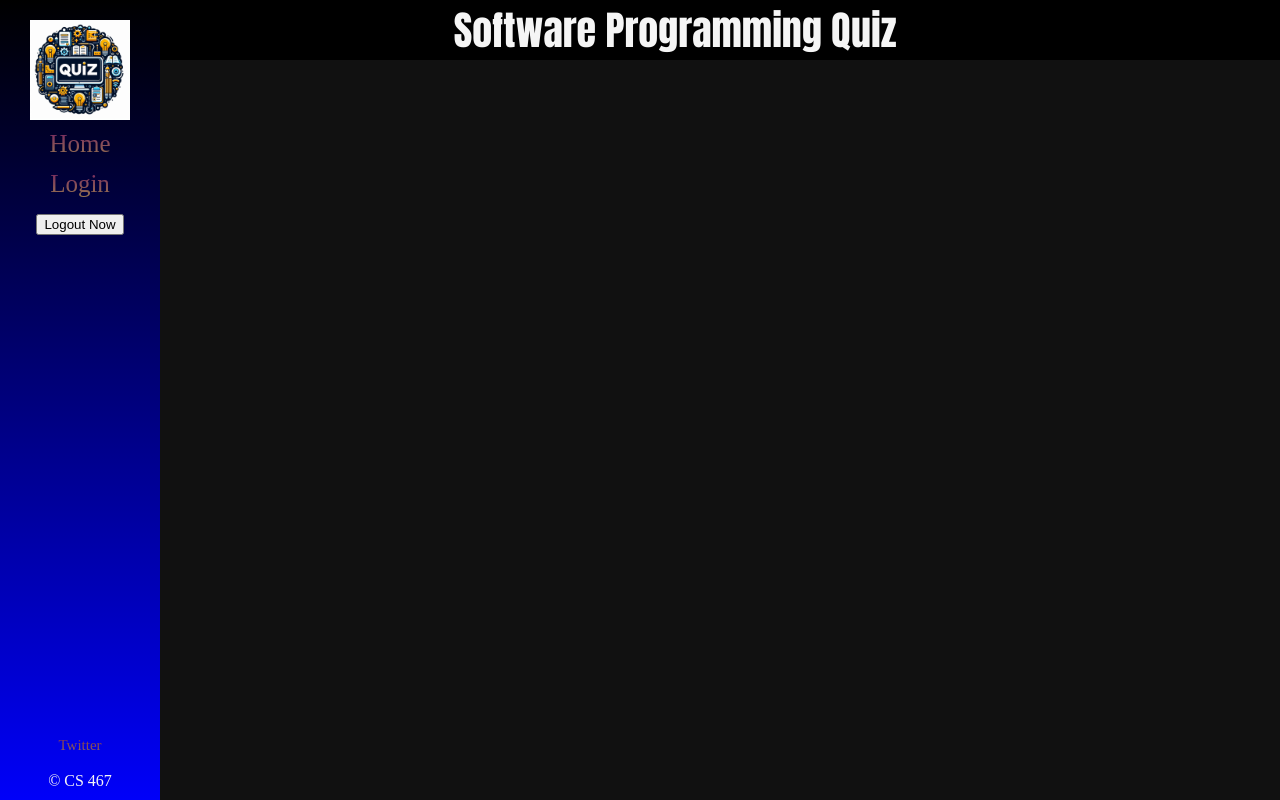
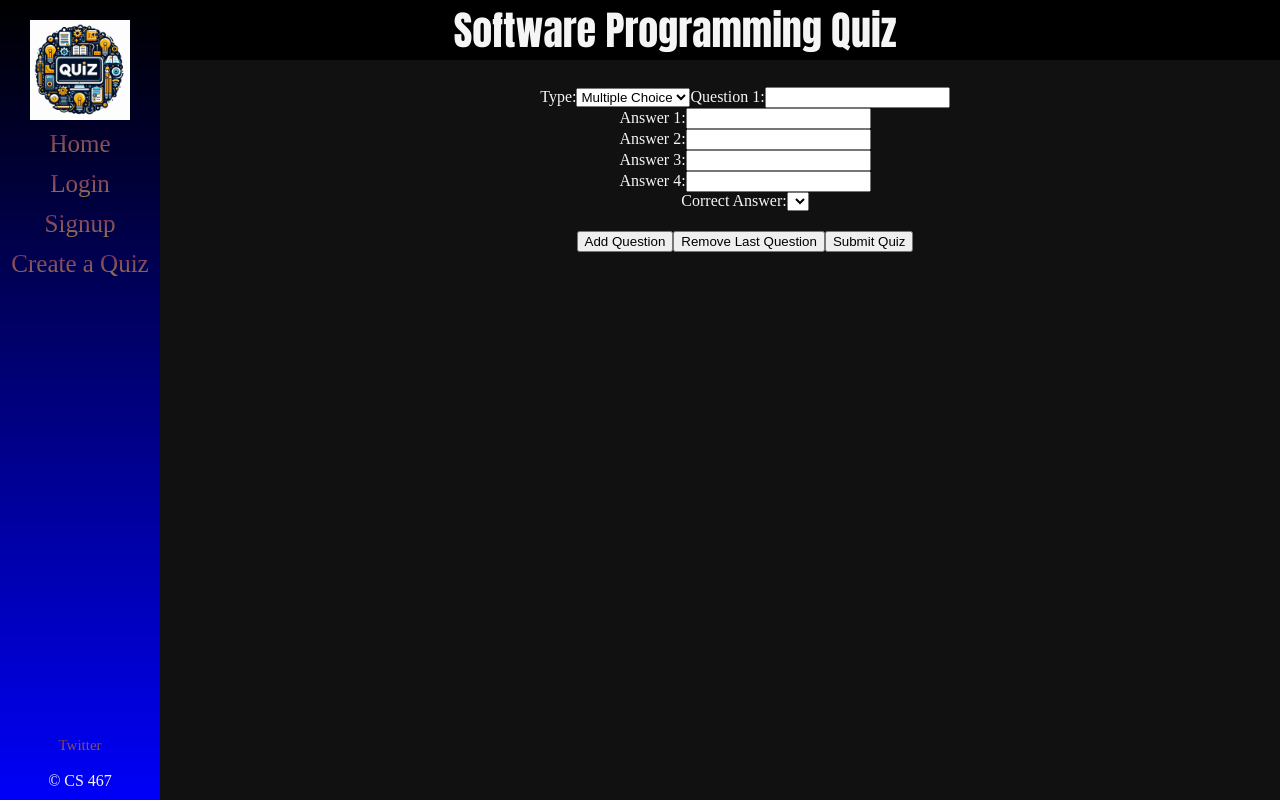
Before and after one commit to jgiggler/software-programming-quiz-frontend, a React (Vite) app in the folder quiz-frontend/: page /create-quiz in a window 1280 px wide. Built offline with nearby package versions, Linux system fonts and the light colour scheme.

Commit message:
created Create a Quiz Page, Signup Page, and added components related to those pages

```diff
--- a/quiz-frontend/src/App.jsx
+++ b/quiz-frontend/src/App.jsx
@@ -5,6 +5,8 @@ import './App.css'
 import Nav from './components/Nav';
 import HomePage from './pages/HomePage';
 import LoginPage from './pages/LoginPage';
+import CreateQuiz from './pages/CreateQuizPage';
+import SignUpPage from './pages/SignUpPage';
 
 function App() {
 
@@ -21,6 +23,8 @@ function App() {
     <Routes>
       <Route path='/' element={<HomePage/>}/>
       <Route path='/login' element={<LoginPage/>}/>
+      <Route path='/create-quiz' element={<CreateQuiz/>}/>
+      <Route path='/signup' element={<SignUpPage/>}/>
     </Routes>
     </main>
 
--- a/quiz-frontend/src/components/Nav.jsx
+++ b/quiz-frontend/src/components/Nav.jsx
@@ -13,8 +13,10 @@ function Nav({}) {
 
         <Link to="/" onClick={() => setIsOpen(false)}>Home</Link>
         <Link to="/login" onClick={() => setIsOpen(false)}>Login</Link>
+        <Link to="/signup" onClick={() => setIsOpen(false)}>Signup</Link>
+        <Link to="/create-quiz" onClick={() => setIsOpen(false)}>Create a Quiz</Link>
 
-        <button className='logout' >Logout Now</button>
+        {/* <button className='logout' >Logout Now</button> */}
         <div className='social-box'>
             <a className="socials" href='http://twitter.com'>Twitter</a>
         </div>
--- /dev/null
+++ b/quiz-frontend/src/components/SignupTakenMessage.jsx
@@ -0,0 +1,12 @@
+import React from 'react';
+
+function Taken({isCorrect, count}){
+    if (!isCorrect){
+    return <>
+        <p className='message2'> Username already taken </p>
+
+        </>
+    }
+}
+
+export default Taken;
--- /dev/null
+++ b/quiz-frontend/src/components/Terms&Conditions.jsx
@@ -0,0 +1,17 @@
+import React from 'react';
+
+function TandC({isOpen}){
+    if (isOpen){
+    return <>
+
+        <div className="tandc">
+          <h2>Terms and Conditions</h2>
+
+          <p>We will only use your email for verification purposes and to send you results from quizzes you have made. We will NOT use it for marketing purposes.
+             We do not sell your personal information.</p>
+        </div>
+        </>
+    }
+}
+
+export default TandC;
--- /dev/null
+++ b/quiz-frontend/src/pages/CreateQuizPage.jsx
@@ -0,0 +1,148 @@
+// src/CreateQuiz.js
+import React, { useState } from 'react';
+
+const CreateQuiz = () => {
+  const initialQuestionState = {
+    question: '',
+    type: 'multiple-choice',
+    answers: ['', '', '', ''],
+    correctAnswers: [0]
+  };
+
+  const [quiz, setQuiz] = useState([initialQuestionState]);
+
+  const handleQuestionChange = (index, event) => {
+    const newQuiz = [...quiz];
+    newQuiz[index].question = event.target.value;
+    setQuiz(newQuiz);
+  };
+
+  const handleTypeChange = (index, event) => {
+    const newQuiz = [...quiz];
+    newQuiz[index].type = event.target.value;
+
+    if (event.target.value === 'true-false') {
+      newQuiz[index].answers = ['True', 'False'];
+      newQuiz[index].correctAnswers = [0];
+    } else {
+      newQuiz[index].answers = ['', '', '', ''];
+      newQuiz[index].correctAnswers = [0];
+    }
+
+    setQuiz(newQuiz);
+  };
+
+  const handleAnswerChange = (qIndex, aIndex, event) => {
+    const newQuiz = [...quiz];
+    newQuiz[qIndex].answers[aIndex] = event.target.value;
+    setQuiz(newQuiz);
+  };
+
+  const handleCorrectAnswerChange = (qIndex, event) => {
+    const newQuiz = [...quiz];
+    const aIndex = parseInt(event.target.value, 10);
+    const correctAnswers = newQuiz[qIndex].correctAnswers;
+
+    if (newQuiz[qIndex].type === 'select-all') {
+      if (event.target.checked) {
+        correctAnswers.push(aIndex);
+      } else {
+        const answerIndex = correctAnswers.indexOf(aIndex);
+        if (answerIndex > -1) {
+          correctAnswers.splice(answerIndex, 1);
+        }
+      }
+    } else {
+      newQuiz[qIndex].correctAnswers = [aIndex];
+    }
+
+    setQuiz(newQuiz);
+  };
+
+  const handleAddQuestion = () => {
+    setQuiz([...quiz, initialQuestionState]);
+  };
+
+  const handleRemoveLastQuestion = () => {
+    if (quiz.length > 1) {
+      setQuiz(quiz.slice(0, -1));
+    }
+  };
+
+  const handleSubmit = (event) => {
+    event.preventDefault();
+    console.log(quiz);
+  };
+
+  return (
+    <form onSubmit={handleSubmit}>
+      {quiz.map((q, qIndex) => (
+        <div key={qIndex} style={{ marginBottom: '20px' }}>
+            <label>
+            Type:
+            <select value={q.type} onChange={(e) => handleTypeChange(qIndex, e)}>
+              <option value="multiple-choice">Multiple Choice</option>
+              <option value="select-all">Select All</option>
+              <option value="true-false">True/False</option>
+            </select>
+          </label>
+          <label>
+            Question {qIndex + 1}:
+            <input
+              type="text"
+              value={q.question}
+              onChange={(e) => handleQuestionChange(qIndex, e)}
+            />
+          </label>
+
+          {q.answers.map((answer, aIndex) => (
+            <div key={aIndex}>
+              <label>
+                Answer {aIndex + 1}:
+                <input
+                  type="text"
+                  value={answer}
+                  onChange={(e) => handleAnswerChange(qIndex, aIndex, e)}
+                  disabled={q.type === 'true-false'}
+                />
+              </label>
+            </div>
+          ))}
+          <label>
+            Correct Answer:
+            {q.type === 'select-all' ? (
+              q.answers.map((answer, aIndex) => (
+                <div key={aIndex}>
+                  <input
+                    type="checkbox"
+                    value={aIndex}
+                    checked={q.correctAnswers.includes(aIndex)}
+                    onChange={(e) => handleCorrectAnswerChange(qIndex, e)}
+                  />
+                  {answer}
+                </div>
+              ))
+            ) : (
+              <select value={q.correctAnswers[0]} onChange={(e) => handleCorrectAnswerChange(qIndex, e)}>
+                {q.answers.map((answer, index) => (
+                  <option key={index} value={index}>
+                    {answer}
+                  </option>
+                ))}
+              </select>
+            )}
+          </label>
+        </div>
+      ))}
+      <button type="button" onClick={handleAddQuestion}>
+        Add Question
+      </button>
+      <button type="button" onClick={handleRemoveLastQuestion}>
+        Remove Last Question
+      </button>
+      <button type="submit">Submit Quiz</button>
+    </form>
+  );
+};
+
+export default CreateQuiz;
--- a/quiz-frontend/src/pages/HomePage.jsx
+++ b/quiz-frontend/src/pages/HomePage.jsx
@@ -3,19 +3,24 @@ import { useNavigate } from 'react-router-dom';
 
 function HomePage({}) {
   const navigate = useNavigate()
-
+  const login = () =>{
+    navigate("/login")
+  };
+  const signup = () =>{
+    navigate("/signup")
+  };
   const LoggedIn = true
-  if (LoggedIn === false){
+  if (LoggedIn === true){
     return (
         <>
     <h2>Homepage</h2>
       <p>
-        Learn about personal finance, investing, real estate,
-        cryptocurrency and all things related to finance.
+        A website for testing incoming employment candidates.
       </p>
-      <p>To learn things about money Login or Sign Up right now!</p>
-      <button className='login-stack'>Login</button>
-      <button className='login-stack'>Sign Up</button>
+      <p>All you have to do is create a quiz then you can send a quiz link to any candidate</p>
+      <p>To get started <button className='login-stack' onClick={login}>Login</button> or <button className='login-stack' onClick={signup}>Sign Up</button> right now!</p>
+
+
 
         </>
 
@@ -25,11 +30,9 @@ function HomePage({}) {
       <>
     <h2>Homepage</h2>
     <p>
-      Learn about personal finance, investing, real estate,
-      cryptocurrency and all things related to finance.
+    A website for testing incoming employment candidates.
     </p>
-    <p>Welcome!</p>
-
+    <p>Welcome $user (UPDATE USER)</p>
     </>
     )
   }
--- /dev/null
+++ b/quiz-frontend/src/pages/SignUpPage.jsx
@@ -0,0 +1,128 @@
+import React, {useState} from 'react';
+import { useNavigate } from 'react-router-dom';
+import Taken from '../components/SignupTakenMessage';
+import TandC from '../components/Terms&Conditions';
+
+function SignUpPage() {
+  const [isCorrect, setisCorrect] = useState(undefined)
+  const navigateTo = useNavigate();
+  const [isOpen, setisOpen] = useState(false);
+
+  const login = () =>{
+    navigateTo("/login")
+  };
+
+  const handleTandCOpen = () => {
+    if (isOpen === false){
+      setisOpen(true);
+    } else {
+      setisOpen(false);
+    }
+  };
+
+
+  const [formData, setFormData] = useState({
+    username: '',
+    email: '',
+    password: ''
+  });
+  const handleChange = (e) => {
+    setFormData({
+      ...formData,
+      [e.target.name]: e.target.value
+    });
+  };
+
+  const handleSubmit = async (e) => {
+    e.preventDefault();
+    const confirmed = window.confirm("Are you sure you want to make an account?\n Be sure to check our Terms & Conditions")
+    if (confirmed) {
+    console.log('Form submitted');
+    } else {
+      console.log('Form submission cancelled.');
+    }
+    try{
+      const response = await fetch('http://127.0.0.1:5000/signup', {method: 'POST',
+                                                  headers: {'Content-Type': 'application/json'},
+                                                  body: JSON.stringify(formData),});
+
+    const data = await response.json();
+    console.log(data.message)
+
+    if (data.message === "Username already in use"){
+      setisCorrect(false)
+      navigateTo('/signup')
+    }
+    else {
+      setisCorrect(true)
+      navigateTo('/Stocks')
+    }
+    } catch (error)
+      {console.error('Login failed:', error);
+    }
+
+
+  };
+
+
+
+    return (
+        <>
+    <div>
+      <h2>Create an Account</h2>
+      <p>Provide a username, email and password then click sign up to create an account.</p>
+      <p className='taken'>
+      {isCorrect !== undefined && <Taken isCorrect={isCorrect}/>}
+      </p>
+      <form onSubmit={handleSubmit}>
+        <div>
+          <label htmlFor="username">Username:</label>
+          <input
+            type="text"
+            id="username"
+            name="username"
+            required
+            value={formData.username}
+            onChange={handleChange}
+          />
+        </div>
+        <div>
+          <label htmlFor="email">Email:</label>
+          <input
+            type="email"
+            id="email"
+            name="email"
+            required
+            value={formData.email}
+            onChange={handleChange}
+          />
+        </div>
+        <div>
+          <label htmlFor="password">Password:</label>
+          <input
+            type="password"
+            id="password"
+            name="password"
+            required
+            value={formData.password}
+            onChange={handleChange}
+          />
+        </div>
+        <div className='signup-stack'>
+        <button className='signup' type="submit" >Signup</button>
+        <button className='signup' type='button' onClick={handleTandCOpen}>Terms & conditions</button>
+        <button className='signup' type='button' onClick={login}>Already have an account?</button>
+
+        </div>
+      </form>
+
+
+    </div>
+
+    <TandC isOpen={isOpen}/>
+
+        </>
+    )
+}
+
+export default SignUpPage;
```
